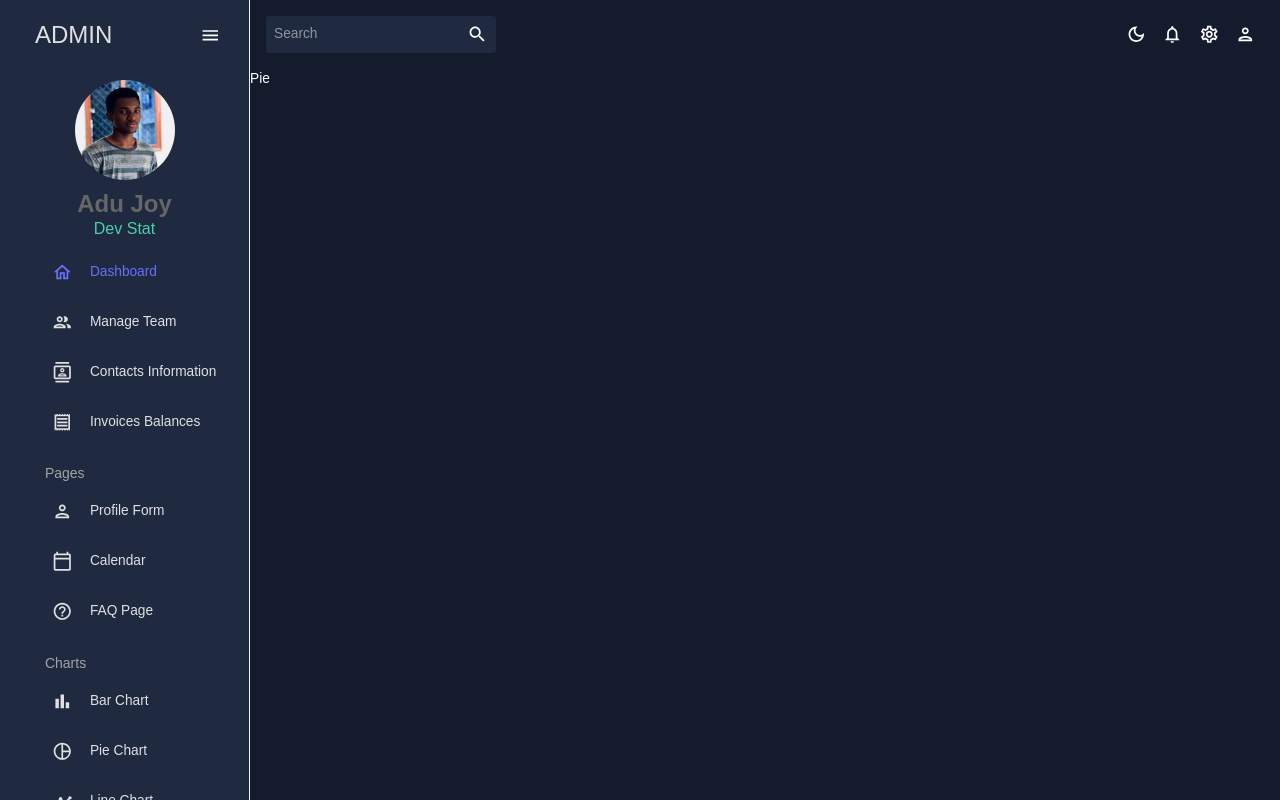
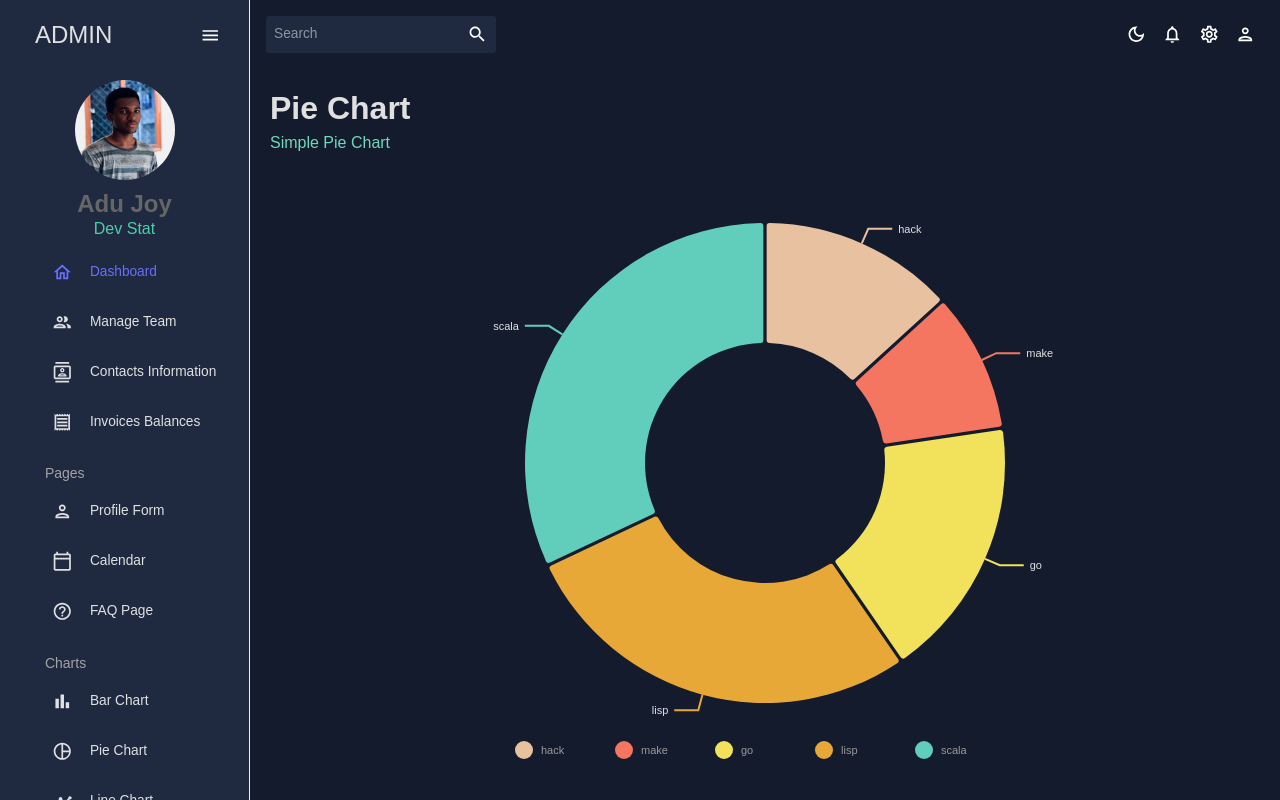
Before and after one commit to Joylinton04/Admin-dashboard, a React (Vite) app: page /Pie in a window 1280 px wide. Built offline with nearby package versions, Linux system fonts and the light colour scheme.

Commit message:
created pie page

```diff
--- a/src/pages/dashboard/Pie.jsx
+++ b/src/pages/dashboard/Pie.jsx
@@ -1,8 +1,15 @@
-import React from 'react'
+import { Box } from "@mui/material";
+import Header from "../../components/Header";
+import PieChart from "../../components/PieChart";
 
 const Pie = () => {
   return (
-    <div>Pie</div>
+    <Box m="20px">
+      <Header title="Pie Chart" subtitle="Simple Pie Chart"/>
+      <Box height="75vh">
+          <PieChart/>
+      </Box>
+    </Box>
   )
 }
 
```
